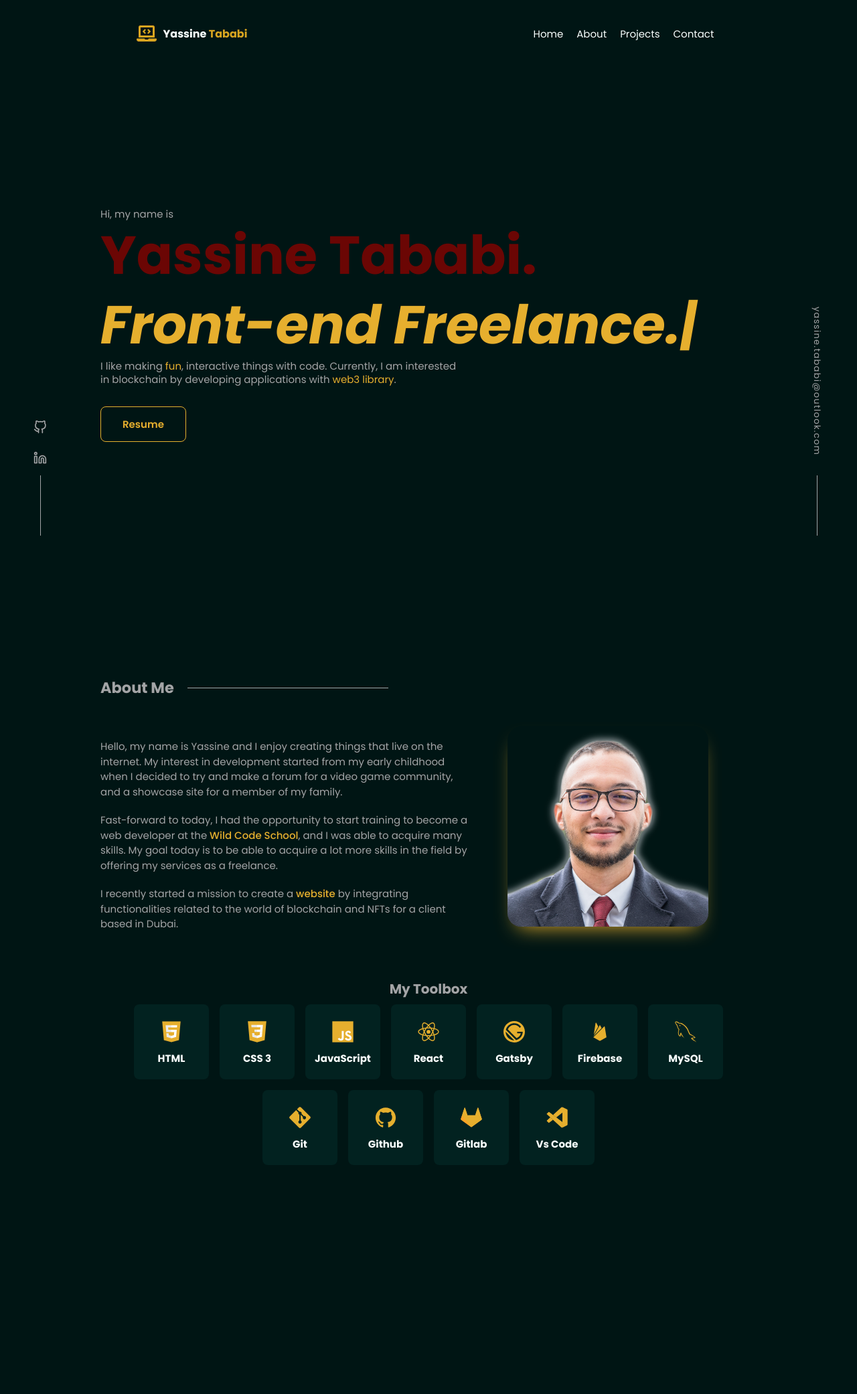
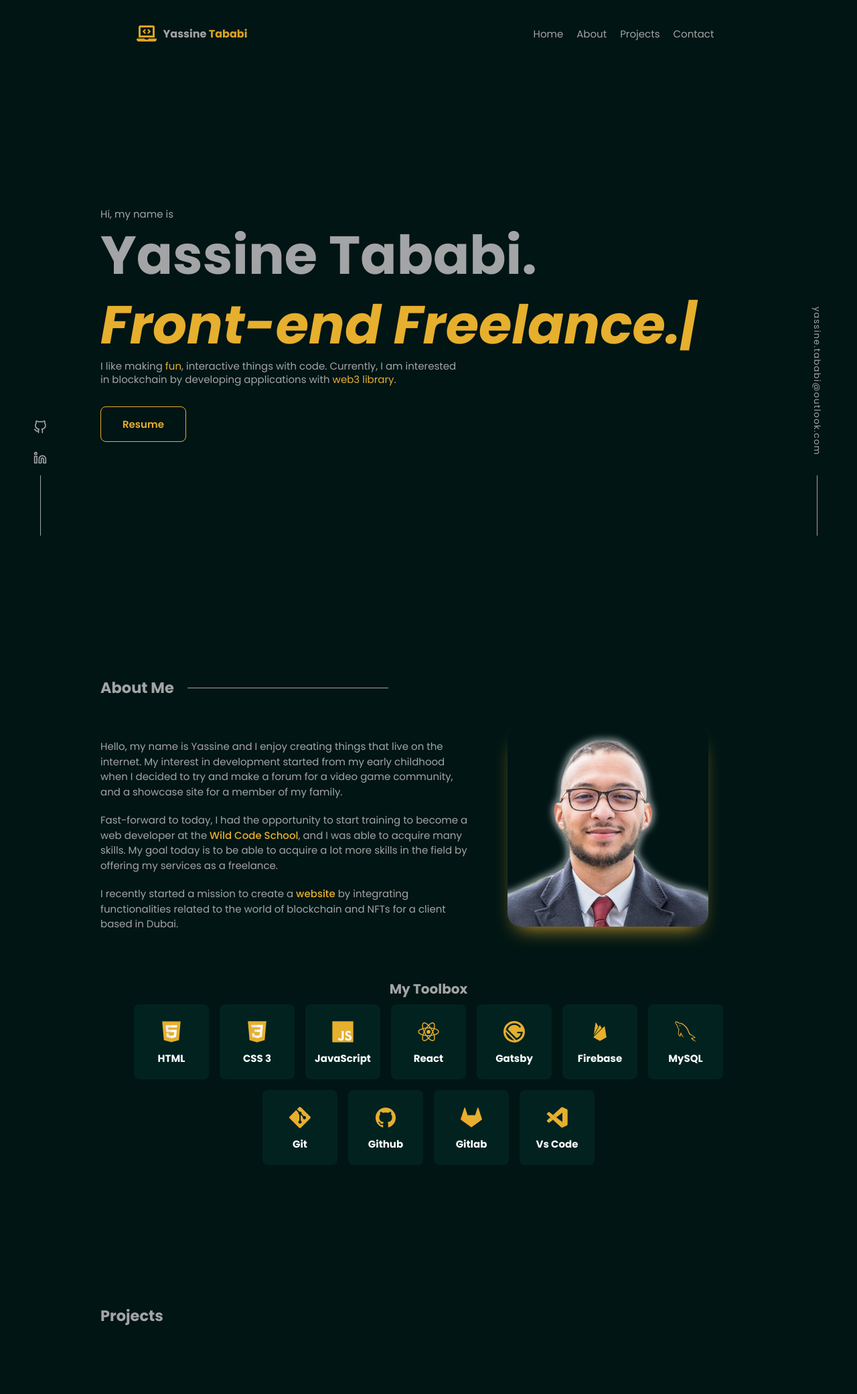
Before and after one commit to crocoya/portfolio-gatsby, a Gatsby site: page / in a window 1280 px wide. Shown: the whole page at 67% size. Before the commit the page ends 1848 px from the top, so only its background shows below. Built offline with nearby package versions, Linux system fonts and the light colour scheme; Gatsby itself is replaced by a stand-in of ours.

```diff
--- /dev/null
+++ b/src/components/organisms/projects--section.js
@@ -0,0 +1,11 @@
+import React from 'react';
+
+const ProjectsSection = () => {
+  return (
+    <section className='projects container' id='projects'>
+      <h2 className='projects--heading'>Projects</h2>
+    </section>
+  );
+};
+
+export default ProjectsSection;
--- a/src/pages/index.js
+++ b/src/pages/index.js
@@ -2,6 +2,7 @@
 import Layout from '../components/layout/layout';
 import AboutSection from '../components/organisms/about--section';
 import HomeSection from '../components/organisms/home--section';
+import ProjectsSection from '../components/organisms/projects--section';
 
 // import style
 import '../styles/index.scss';
@@ -11,6 +12,7 @@
     <Layout>
       <HomeSection />
       <AboutSection />
+      <ProjectsSection />
     </Layout>
   );
 };
--- a/src/styles/components/home--section.scss
+++ b/src/styles/components/home--section.scss
@@ -11,7 +11,6 @@
   }
 
   &--name {
-    color: var(--blood-red);
     font-size: clamp(40px, 8vw, 80px);
     font-weight: var(--font-bold);
   }
--- a/src/styles/components/menu.scss
+++ b/src/styles/components/menu.scss
@@ -21,7 +21,7 @@
       margin: 0 10px;
 
       span {
-        color: var(--white);
+        color: var(--slate);
       }
     }
   }
@@ -35,7 +35,6 @@
   }
 
   &--links {
-    color: var(--white);
     font-size: var(--normal-fz);
     transition: all 0.25s ease-in;
 
--- a/src/styles/index.scss
+++ b/src/styles/index.scss
@@ -5,3 +5,4 @@
 
 @import './components/home--section.scss';
 @import './components/about--section.scss';
+@import './components/projects--section.scss';
```
Also changed, not shown: src/styles/components/projects--section.scss (added).
